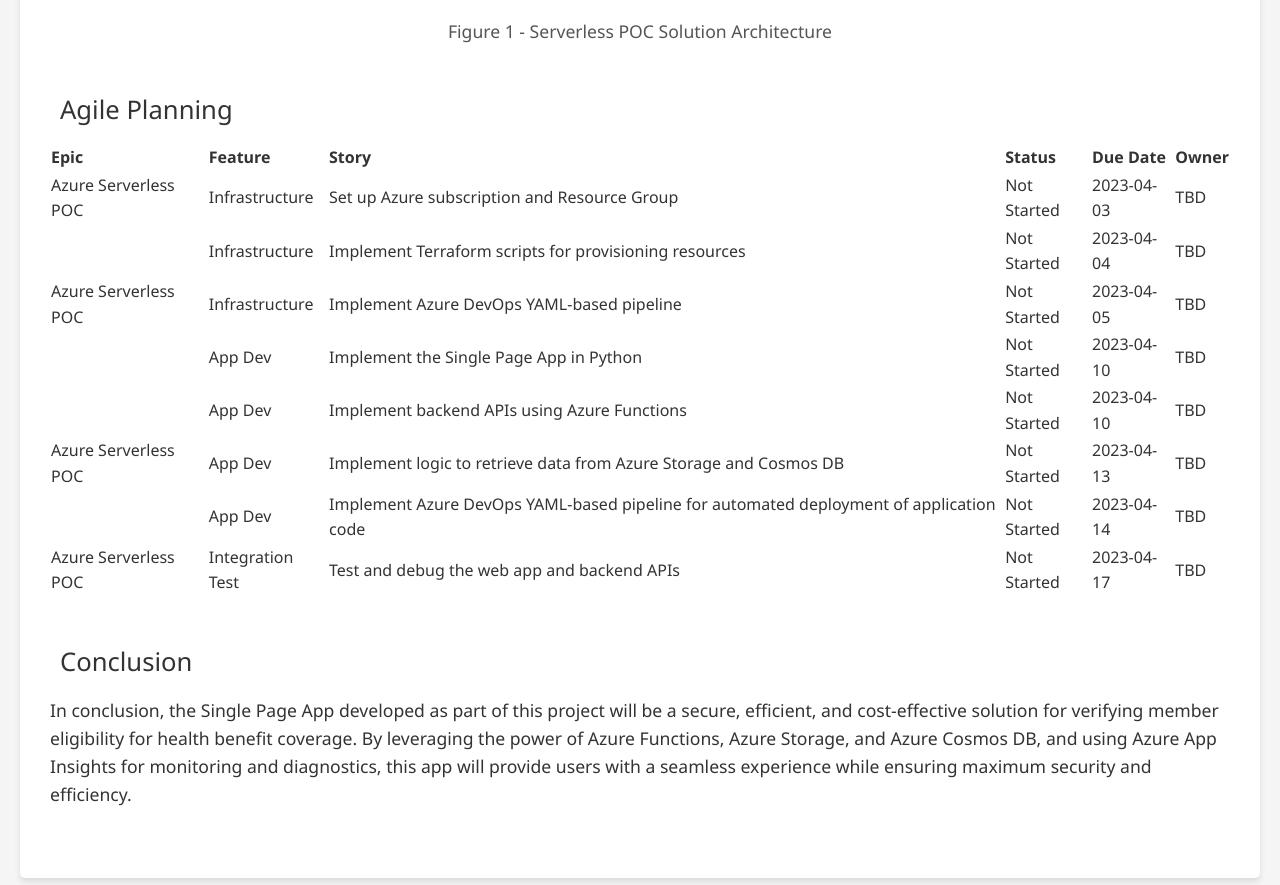
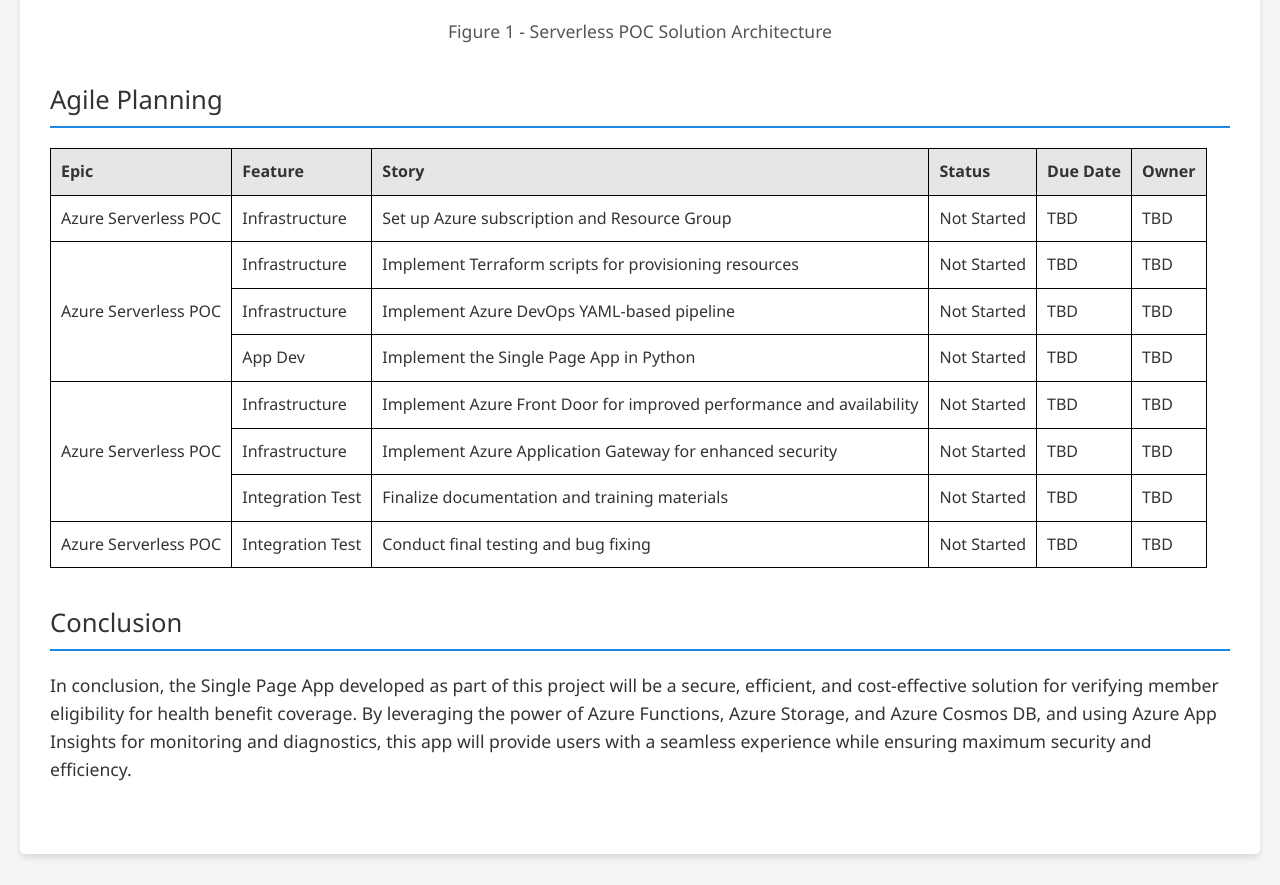
Before and after one commit to tarunchy/potluck, a plain HTML site: page article2.html in a window 1280 px wide. Shown: the part 1521-2406 px from the top of the page. Drawn offline with nearby package versions, Linux system fonts and the light colour scheme; a script that the page names is missing.

Commit message:
Added new files

```diff
--- a/article2.html
+++ b/article2.html
@@ -256,88 +256,89 @@
 
       </section>
    <section>
-    <h2>Agile Planning</h2>
-    <table>
+    <h3>Agile Planning</h3>
+    <table style="border-collapse: collapse;">
         <thead>
-        <thead>
-            <tr>
-              <th>Epic</th>
-              <th>Feature</th>
-              <th>Story</th>
-              <th>Status</th>
-              <th>Due Date</th>
-              <th>Owner</th>
+          <tr style="background-color: #e6e6e6;">
+            <th style="border: 1px solid black; padding: 10px;">Epic</th>
+            <th style="border: 1px solid black; padding: 10px;">Feature</th>
+            <th style="border: 1px solid black; padding: 10px;">Story</th>
+            <th style="border: 1px solid black; padding: 10px;">Status</th>
+            <th style="border: 1px solid black; padding: 10px;">Due Date</th>
+            <th style="border: 1px solid black; padding: 10px;">Owner</th>
           </tr>
         </thead>
         <tbody>
           <tr>
-              <td>Azure Serverless POC</td>
-              <td>Infrastructure</td>
-              <td>Set up Azure subscription and Resource Group</td>
-              <td>Not Started</td>
-              <td>2023-04-03</td>
-              <td>TBD</td>
+            <td style="border: 1px solid black; padding: 10px;">Azure Serverless POC</td>
+            <td style="border: 1px solid black; padding: 10px;">Infrastructure</td>
+            <td style="border: 1px solid black; padding: 10px;">Set up Azure subscription and Resource Group</td>
+            <td style="border: 1px solid black; padding: 10px;">Not Started</td>
+            <td style="border: 1px solid black; padding: 10px;">TBD</td>
+            <td style="border: 1px solid black; padding: 10px;">TBD</td>
           </tr>
           <tr>
-              <td rowspan="3">Azure Serverless POC</td>
-              <td>Infrastructure</td>
-              <td>Implement Terraform scripts for provisioning resources</td>
-              <td>Not Started</td>
-              <td>2023-04-04</td>
-              <td>TBD</td>
+            <td rowspan="3" style="border: 1px solid black; padding: 10px;">Azure Serverless POC</td>
+            <td style="border: 1px solid black; padding: 10px;">Infrastructure</td>
+            <td style="border: 1px solid black; padding: 10px;">Implement Terraform scripts for provisioning resources</td>
+            <td style="border: 1px solid black; padding: 10px;">Not Started</td>
+            <td style="border: 1px solid black; padding: 10px;">TBD</td>
+            <td style="border: 1px solid black; padding: 10px;">TBD</td>
           </tr>
           <tr>
-              <td>Infrastructure</td>
-              <td>Implement Azure DevOps YAML-based pipeline</td>
-              <td>Not Started</td>
-              <td>2023-04-05</td>
-              <td>TBD</td>
+            <td style="border: 1px solid black; padding: 10px;">Infrastructure</td>
+            <td style="border: 1px solid black; padding: 10px;">Implement Azure DevOps YAML-based pipeline</td>
+            <td style="border: 1px solid black; padding: 10px;">Not Started</td>
+            <td style="border: 1px solid black; padding: 10px;">TBD</td>
+            <td style="border: 1px solid black; padding: 10px;">TBD</td>
           </tr>
           <tr>
-              <td>App Dev</td>
-              <td>Implement the Single Page App in Python</td>
-              <td>Not Started</td>
-              <td>2023-04-10</td>
-              <td>TBD</td>
+            <td style="border: 1px solid black; padding: 10px;">App Dev</td>
+            <td style="border: 1px solid black; padding: 10px;">Implement the Single Page App in Python</td>
+            <td style="border: 1px solid black; padding: 10px;">Not Started</td>
+            <td style="border: 1px solid black; padding: 10px;">TBD</td>
+            <td style="border: 1px solid black; padding: 10px;">TBD</td>
             </tr>
             <tr>
-              <td rowspan="3">Azure Serverless POC</td>
-              <td>App Dev</td>
-              <td>Implement backend APIs using Azure Functions</td>
-              <td>Not Started</td>
-              <td>2023-04-10</td>
-              <td>TBD</td>
+                <td rowspan="3" style="border: 1px solid black; padding: 10px;">Azure Serverless POC</td>
+                <td style="border: 1px solid black; padding: 10px;">Infrastructure</td>
+                <td style="border: 1px solid black; padding: 10px;">Implement Azure Front Door for improved performance and availability</td>
+                <td style="border: 1px solid black; padding: 10px;">Not Started</td>
+                <td style="border: 1px solid black; padding: 10px;">TBD</td>
+                <td style="border: 1px solid black; padding: 10px;">TBD</td>
               </tr>
               <tr>
-              <td>App Dev</td>
-              <td>Implement logic to retrieve data from Azure Storage and Cosmos DB</td>
-              <td>Not Started</td>
-              <td>2023-04-13</td>
-              <td>TBD</td>
+                <td style="border: 1px solid black; padding: 10px;">Infrastructure</td>
+                <td style="border: 1px solid black; padding: 10px;">Implement Azure Application Gateway for enhanced security</td>
+                <td style="border: 1px solid black; padding: 10px;">Not Started</td>
+                <td style="border: 1px solid black; padding: 10px;">TBD</td>
+                <td style="border: 1px solid black; padding: 10px;">TBD</td>
               </tr>
               <tr>
-              <td>App Dev</td>
-              <td>Implement Azure DevOps YAML-based pipeline for automated deployment of application code</td>
-              <td>Not Started</td>
-              <td>2023-04-14</td>
-              <td>TBD</td>
+                <td style="border: 1px solid black; padding: 10px;">Integration Test</td>
+                <td style="border: 1px solid black; padding: 10px;">Finalize documentation and training materials</td>
+                <td style="border: 1px solid black; padding: 10px;">Not Started</td>
+                <td style="border: 1px solid black; padding: 10px;">TBD</td>
+                <td style="border: 1px solid black; padding: 10px;">TBD</td>
               </tr>
               <tr>
-              <td rowspan="4">Azure Serverless POC</td>
-              <td>Integration Test</td>
-              <td>Test and debug the web app and backend APIs</td>
-              <td>Not Started</td>
-              <td>2023-04-17</td>
-              <td>TBD</td>
+                <td rowspan="3" style="border: 1px solid black; padding: 10px;">Azure Serverless POC</td>
+                <td style="border: 1px solid black; padding: 10px;">Integration Test</td>
+                <td style="border: 1px solid black; padding: 10px;">Conduct final testing and bug fixing</td>
+                <td style="border: 1px solid black; padding: 10px;">Not Started</td>
+                <td style="border: 1px solid black; padding: 10px;">TBD</td>
+                <td style="border: 1px solid black; padding: 10px;">TBD</td>
               </tr>
               </tbody>
               </table>
+
 </section>
 
 <section>
-    <h2>Conclusion</h2>
+    <h3>Conclusion</h3>
     <p>In conclusion, the Single Page App developed as part of this project will be a secure, efficient, and cost-effective solution for verifying member eligibility for health benefit coverage. By leveraging the power of Azure Functions, Azure Storage, and Azure Cosmos DB, and using Azure App Insights for monitoring and diagnostics, this app will provide users with a seamless experience while ensuring maximum security and efficiency.</p>
 </section>
+
 </article>
 </body>
 </html>
```
Lines whose indentation alone changed are shown as unchanged.
